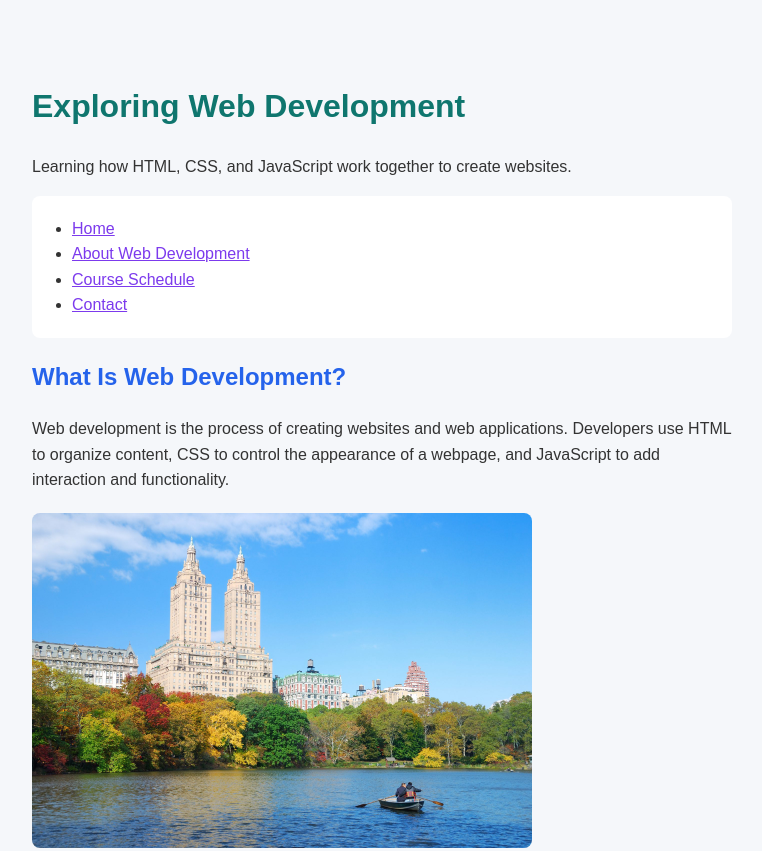
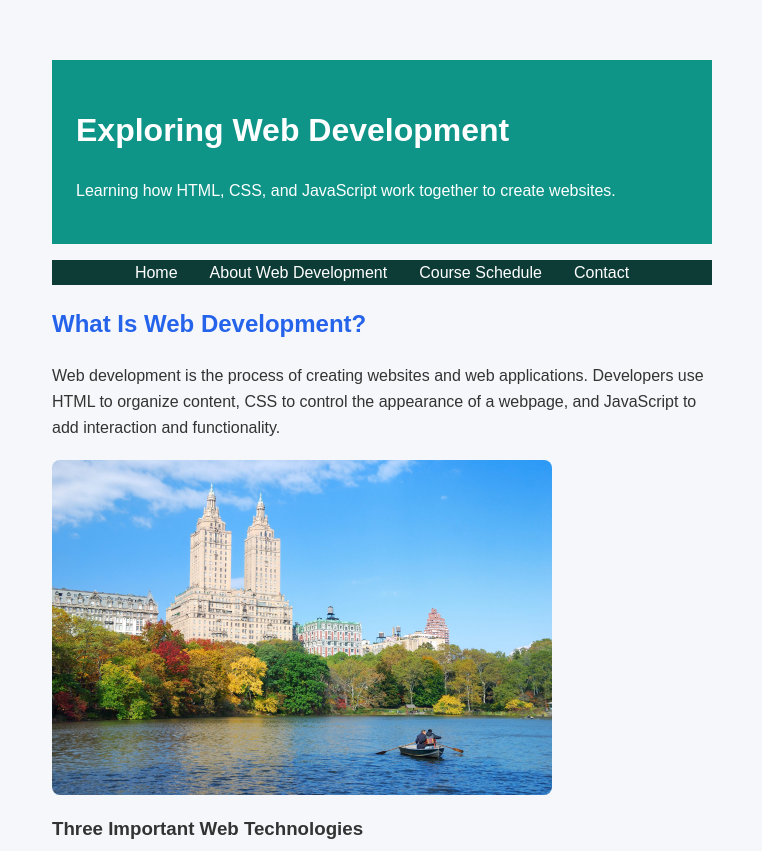
Before and after one commit to Bansari-yadav/web-dev-labs, a plain HTML site: page index.html in a window 1280 px wide. Shown: the top 851 px of the page, without its empty margins (258-1020 px from the left). Drawn offline with Linux system fonts and the light colour scheme.

Commit message:
Style layout, nav, table, and form with CSS

```diff
--- a/index.html
+++ b/index.html
@@ -1,4 +1,5 @@
-<!-- Bansari Yadav, Lab 4 -->
+<!-- Bansari Yadav, Lab 5 -->
+
 <!DOCTYPE html>
 <html lang="en">
 
@@ -19,7 +20,7 @@
     </p>
   </header>
 
-  <nav aria-label="Main navigation">
+  <nav id="main-nav" aria-label="Main navigation">
     <ul>
       <li><a href="#home">Home</a></li>
       <li><a href="#about">About Web Development</a></li>
@@ -31,6 +32,7 @@
   <main>
 
     <section id="about">
+
       <h2>What Is Web Development?</h2>
 
       <p>
@@ -113,12 +115,15 @@
           </a>
         </li>
       </ul>
+
     </section>
 
     <section id="schedule">
+
       <h2>Web Development Course Schedule</h2>
 
       <table>
+
         <caption>Weekly Web Development Topics</caption>
 
         <thead>
@@ -130,6 +135,7 @@
         </thead>
 
         <tbody>
+
           <tr>
             <td>1</td>
             <td>Introduction to the Web</td>
@@ -153,11 +159,15 @@
             <td>Advanced HTML</td>
             <td>Using semantic layouts, tables, and forms</td>
           </tr>
+
         </tbody>
+
       </table>
+
     </section>
 
     <section id="contact">
+
       <h2>Contact Me</h2>
 
       <p>
@@ -169,6 +179,7 @@
 
         <p>
           <label for="name">Name:</label><br>
+
           <input
             type="text"
             id="name"
@@ -179,6 +190,7 @@
 
         <p>
           <label for="email">Email:</label><br>
+
           <input
             type="email"
             id="email"
@@ -189,6 +201,7 @@
 
         <p>
           <label for="msg">Message:</label><br>
+
           <textarea
             id="msg"
             name="msg"
@@ -232,16 +245,23 @@
         <button type="submit">Send</button>
 
       </form>
+
     </section>
 
   </main>
 
   <footer>
+
     <p>&copy; 2026 Bansari Yadav</p>
-    <p><a href="#home">Return to the top</a></p>
+
+    <p>
+      <a href="#home">Return to the top</a>
+    </p>
+
   </footer>
 
   <script src="script.js"></script>
 
 </body>
+
 </html>
--- a/styles.css
+++ b/styles.css
@@ -1,3 +1,9 @@
+/* Bansari Yadav — Lab 5 */
+
+* {
+  box-sizing: border-box;
+}
+
 body {
   font-family: Arial, sans-serif;
   color: #333333;
@@ -6,6 +12,17 @@ body {
   margin: 40px auto;
   padding: 20px;
   line-height: 1.6;
+}
+
+header {
+  padding: 24px;
+  background-color: #0f9488;
+  color: white;
+  margin-bottom: 16px;
+}
+
+header h1 {
+  color: white;
 }
 
 h1 {
@@ -30,6 +47,33 @@ a:hover {
   color: #dc2626;
 }
 
+#main-nav {
+  display: flex;
+  gap: 8px;
+  justify-content: center;
+  background-color: #0d3b36;
+}
+
+#main-nav ul {
+  display: flex;
+  gap: 8px;
+  justify-content: center;
+  list-style: none;
+  margin: 0;
+  padding: 0;
+  background-color: transparent;
+}
+
+#main-nav a {
+  color: white;
+  text-decoration: none;
+  padding: 12px;
+}
+
+#main-nav a:hover {
+  background-color: #14b8a6;
+}
+
 img {
   display: block;
   max-width: 100%;
@@ -37,3 +81,28 @@ img {
   margin-top: 20px;
   border-radius: 8px;
 }
+
+table {
+  border-collapse: collapse;
+  width: 100%;
+}
+
+th,
+td {
+  padding: 10px;
+  border: 1px solid #ccc;
+}
+
+thead {
+  background-color: #e6f7f4;
+}
+
+input,
+textarea,
+select {
+  display: block;
+  width: 100%;
+  max-width: 400px;
+  padding: 8px;
+  margin-bottom: 12px;
+}
```
